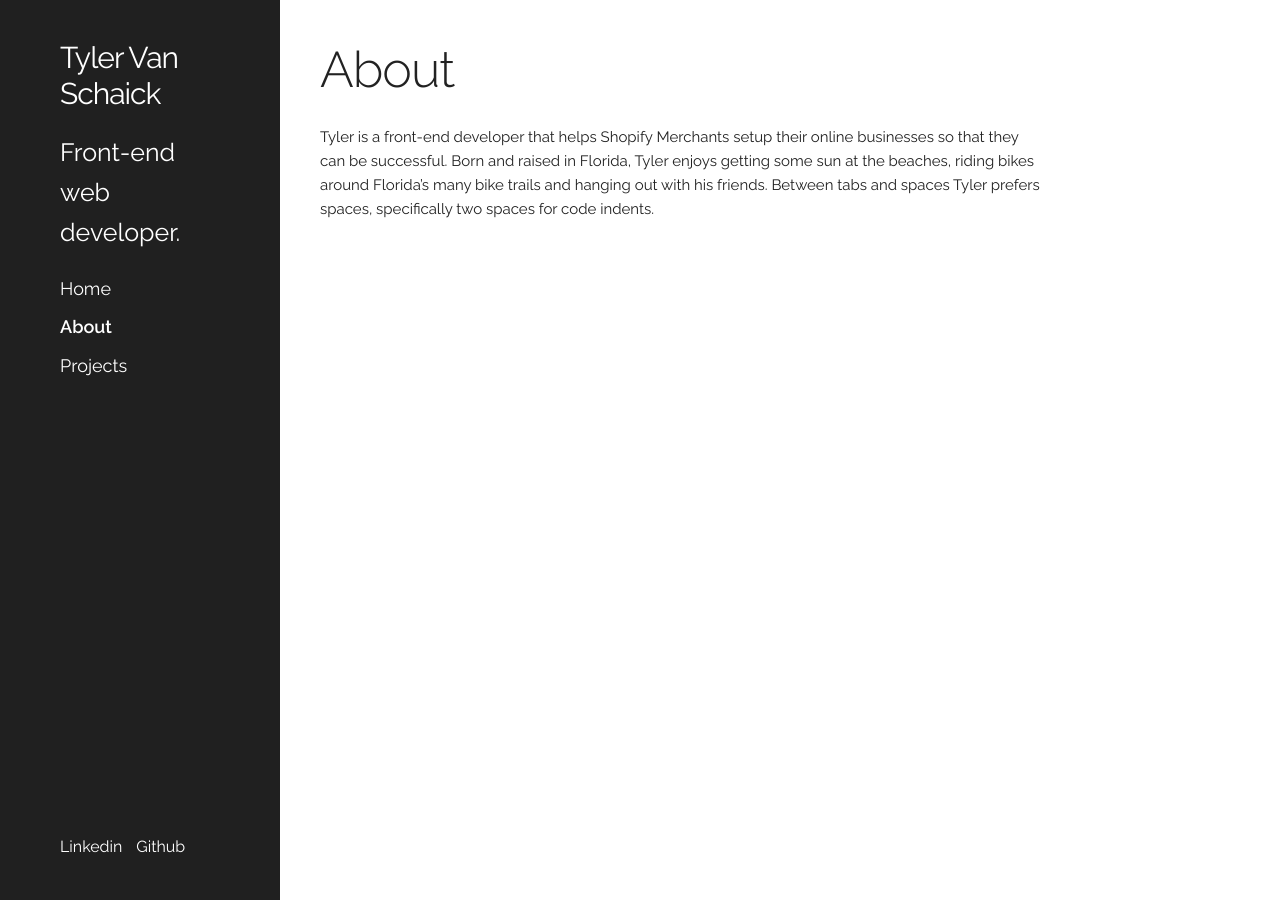
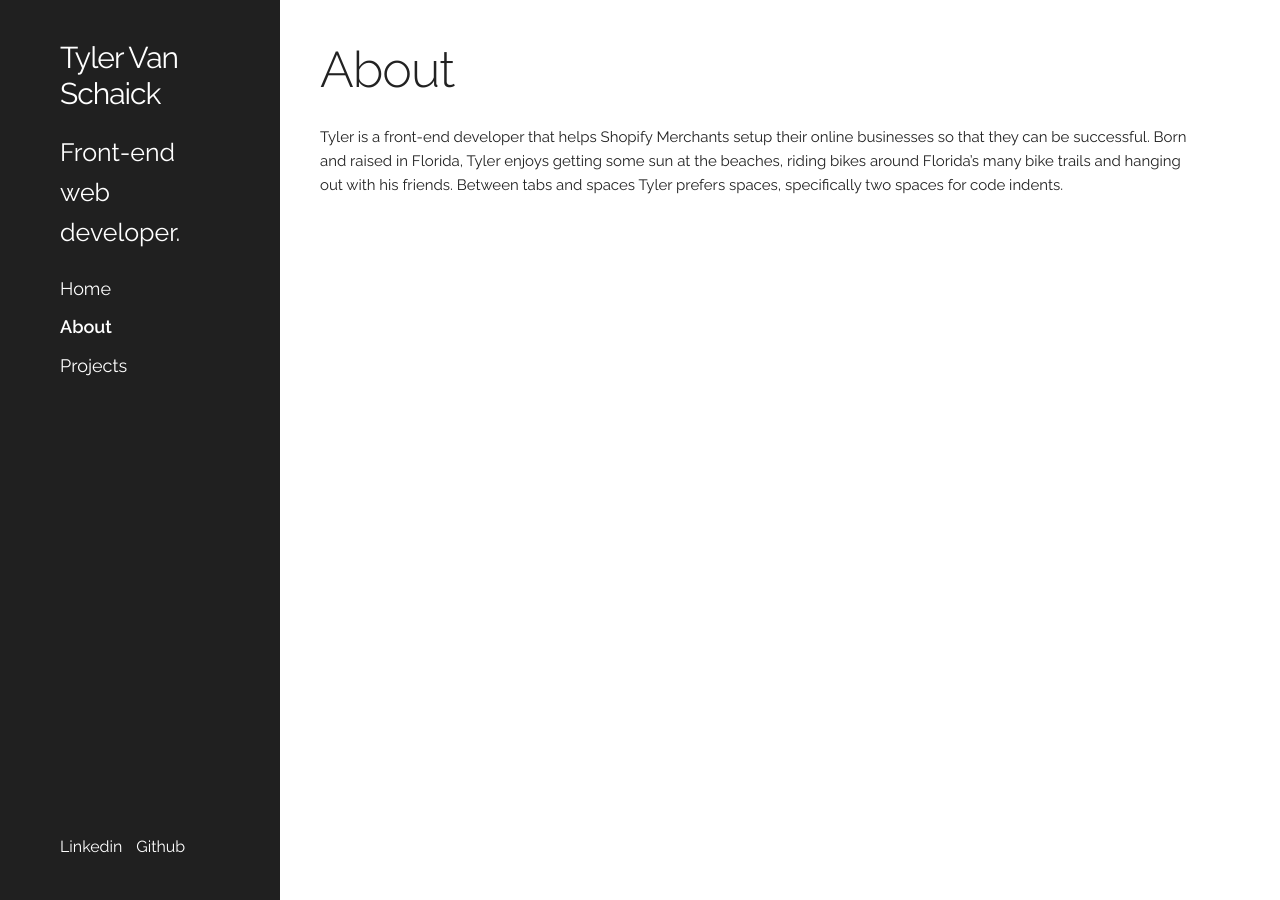
Before and after one commit to tyler-vs/tyler-vs.github.io, a Jekyll site: the page built from about.html, in a window 1280 px wide. Built offline with Jekyll 4.4.1, drawn with Linux system fonts in a browser that asks for light colours; nearby versions of some CDN libraries.

Commit message:
Update _posts.scss
Remove unrelated style rule.

```diff
--- a/_sass/components/_posts.scss
+++ b/_sass/components/_posts.scss
@@ -26,8 +26,3 @@
   font-weight: 600;
   margin-bottom: 1.5rem;
 }
-
-
-.content.container {
-  max-width: 800px;
-}
```
